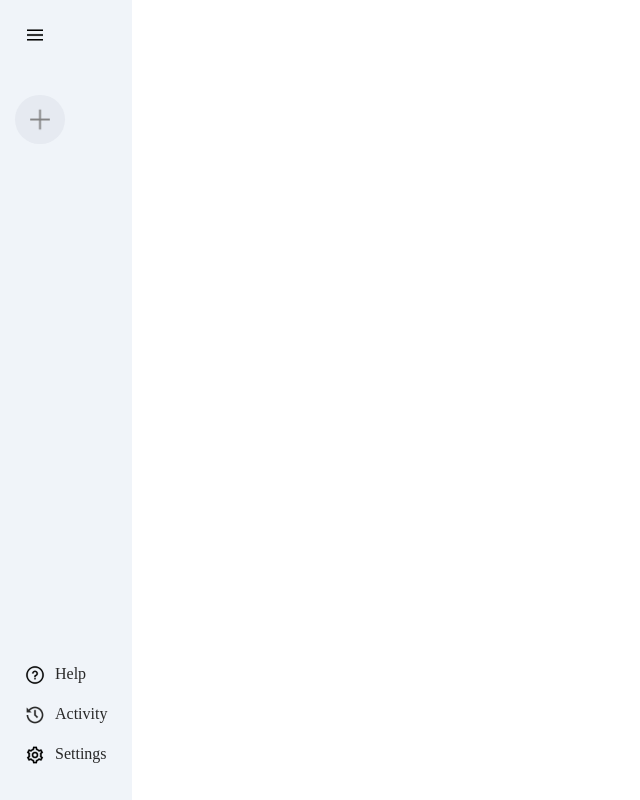
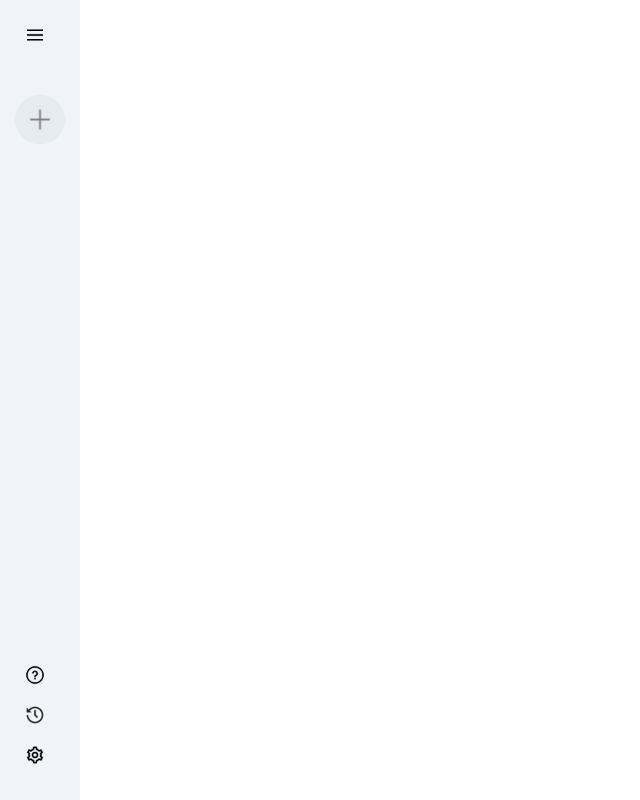
Before and after one commit to kanishkadz/Gemini-Clone, a React (Create React App) app: page / in a window 1280 px wide. Shown: the whole page, without its empty margins (0-640 px from the left). Built offline with nearby package versions, Linux system fonts and the light colour scheme.

Commit message:
Update SideBar.jsx

```diff
--- a/src/components/SideBar/SideBar.jsx
+++ b/src/components/SideBar/SideBar.jsx
@@ -12,9 +12,9 @@
                 <img className='menu' src={assets.menu_icon} alt="" />
                 <div className="new-chat">
                     <img src={assets.plus_icon} alt="" />
-                {extended?<p> New Chat </p>:null}
+                    {extended ? <p> New Chat </p> : null}
                 </div>
-            {extended?
+                {extended ?
                     <div className="recent">
                         <p className='recent-title'> Recent </p>
                         <div className="recent-entry">
@@ -22,22 +22,22 @@
                             <p>What is react ...</p>
                         </div>
                     </div>
-            :null
+                    : null
                 }
 
             </div>
             <div className="bottom">
                 <div className="bottom-item recent-entry">
                     <img src={assets.question_icon} alt="" />
-                <p>Help</p>
+                    {extended?<p>Help</p>:null}
                 </div>
                 <div className="bottom-item recent-entry">
                     <img src={assets.history_icon} alt="" />
-                <p>Activity</p>
+                    {extended?<p>Activity</p>:null}
                 </div>
                 <div className="bottom-item recent-entry">
                     <img src={assets.setting_icon} alt="" />
-                <p>Settings</p>
+                    {extended?<p>Settings</p>:null}
                 </div>
             </div>
         </div>
```
Lines whose indentation alone changed are shown as unchanged.
